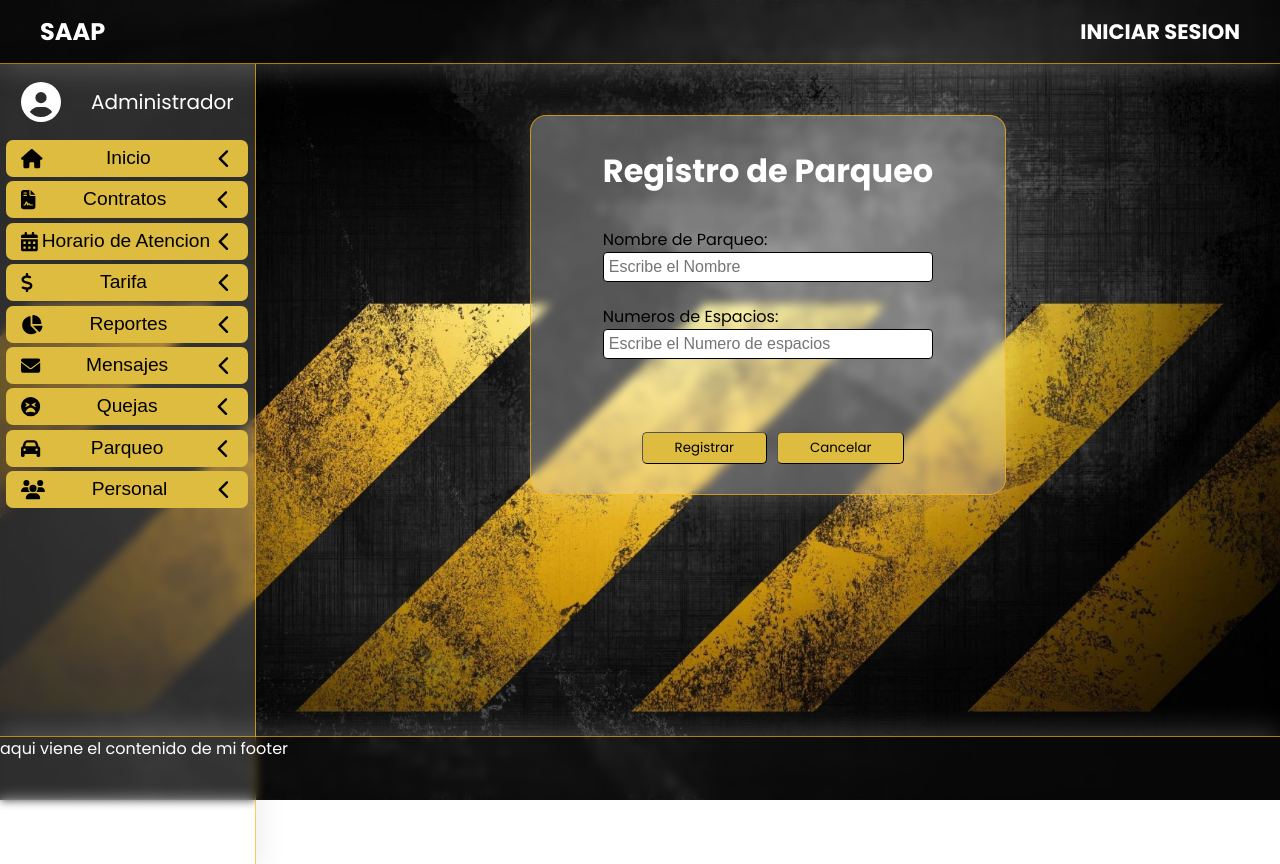
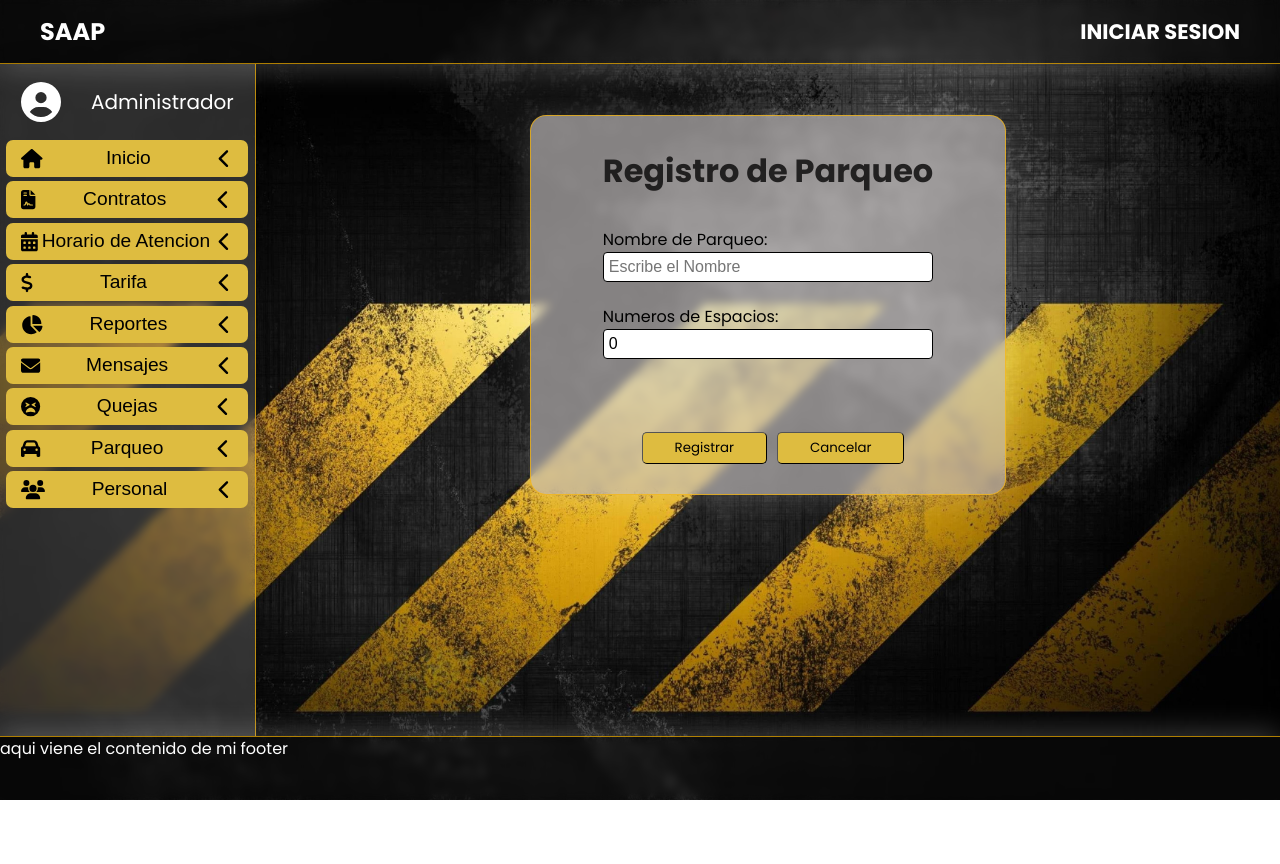
Before and after one commit to soft-e/saap, a React (Vite) app in the folder frontend/: page /parqueo in a window 1280 px wide. After the commit the page ends 800 px from the top, so only its background shows below. Built offline with nearby package versions, Linux system fonts and the light colour scheme.

Commit message:
conexion con la base de datos tabla parqueo

```diff
--- a/frontend/src/assets/css/Parqueo.css
+++ b/frontend/src/assets/css/RegistrarParqueo.css
@@ -25,7 +25,7 @@
 #formulario{
   padding: 3% 7%;
   /* From https://css.glass */
-  background: rgba(255, 255, 255, 0.281);
+  background: rgba(203, 198, 198, 0.625);
   border-radius: 16px;
   box-shadow: 0 4px 30px rgba(255, 255, 255, 0.164);
   backdrop-filter: blur(5px);
@@ -33,6 +33,7 @@
   border: 1px solid rgba(251, 181, 0, 0.69);
 }
 #formulario h1{
+  color:rgba(18, 17, 17, 0.879);
   padding-bottom: 10%;
 }
 .espacioBoton{
--- a/frontend/src/assets/css/buttonBoxAdmin.css
+++ b/frontend/src/assets/css/buttonBoxAdmin.css
@@ -23,7 +23,7 @@
   justify-content: flex-start;
   float: left;
   width: 20%;
-  height: -webkit-fill-available;
+  height: 84%;
   /* From https://css.glass */
 background: rgba(255, 255, 255, 0.16);
 
--- a/frontend/src/pages/RegistrarParqueo.jsx
+++ b/frontend/src/pages/RegistrarParqueo.jsx
@@ -1,34 +1,62 @@
-import "../assets/css/Parqueo.css";
+import "../assets/css/RegistrarParqueo.css";
 import ButtonBoxAdmin from "../components/ButtonBoxAdmin";
+import { useState } from "react";
+import {useNavigate} from 'react-router-dom';
+import axios from 'axios';
+
+const endpoint='http://localhost:8000/api';
 
 function RegistroParqueo(){
+  const [nombre_bloque,setnombre_bloque]=useState('');
+  const [numero_sitios,setnumero_sitios]=useState(0);
+  const navigate=useNavigate();
+
+  const store=async(e)=>{
+    e.preventDefault();
+    await axios.post(`${endpoint}/parqueos`,{
+      nombre_bloque:nombre_bloque,numero_sitios:numero_sitios})
+    navigate('/admin');
+  }
+
+  function handleCancel(event) {
+    event.preventDefault();
+    setnombre_bloque('');
+    setnumero_sitios('');
+  }
+
   return (
     <>
         <ButtonBoxAdmin/>
-      <div className="formulario" >
+        <div className="formulario" id="hijo2" onSubmit={store}>
           <form action="" id="formulario">
           <h1>Registro de Parqueo</h1>
           <div id="input">
             <label htmlFor=""> Nombre de Parqueo:</label>
             <input
+                value={nombre_bloque}
+                onChange={(e)=>setnombre_bloque(e.target.value)}
                 type="text"
                 id="inputText"
                 placeholder="Escribe el Nombre"
+                required
             />
           </div>
         <div id="input">
           <label htmlFor=""> Numeros de Espacios:</label>
           <input
-            type="text"
+            value={numero_sitios}
+            onChange={(e)=>setnumero_sitios(e.target.value)}
+            type="number"
             id="inputText"
             placeholder="Escribe el Numero de espacios"
+            required
           />
         </div>
         <div className="espacioBoton">
           <button className="botonInicioSesion" type="submit">
             Registrar
           </button>
-          <button className="botonInicioSesion" type="submit">
+          <button onClick={handleCancel} className="botonInicioSesion" type="submit">
             Cancelar
           </button>
         </div>
```
Also changed, not shown: 1 other file (tests, documents, lock files or other folders). Lines whose indentation alone changed are shown as unchanged.
